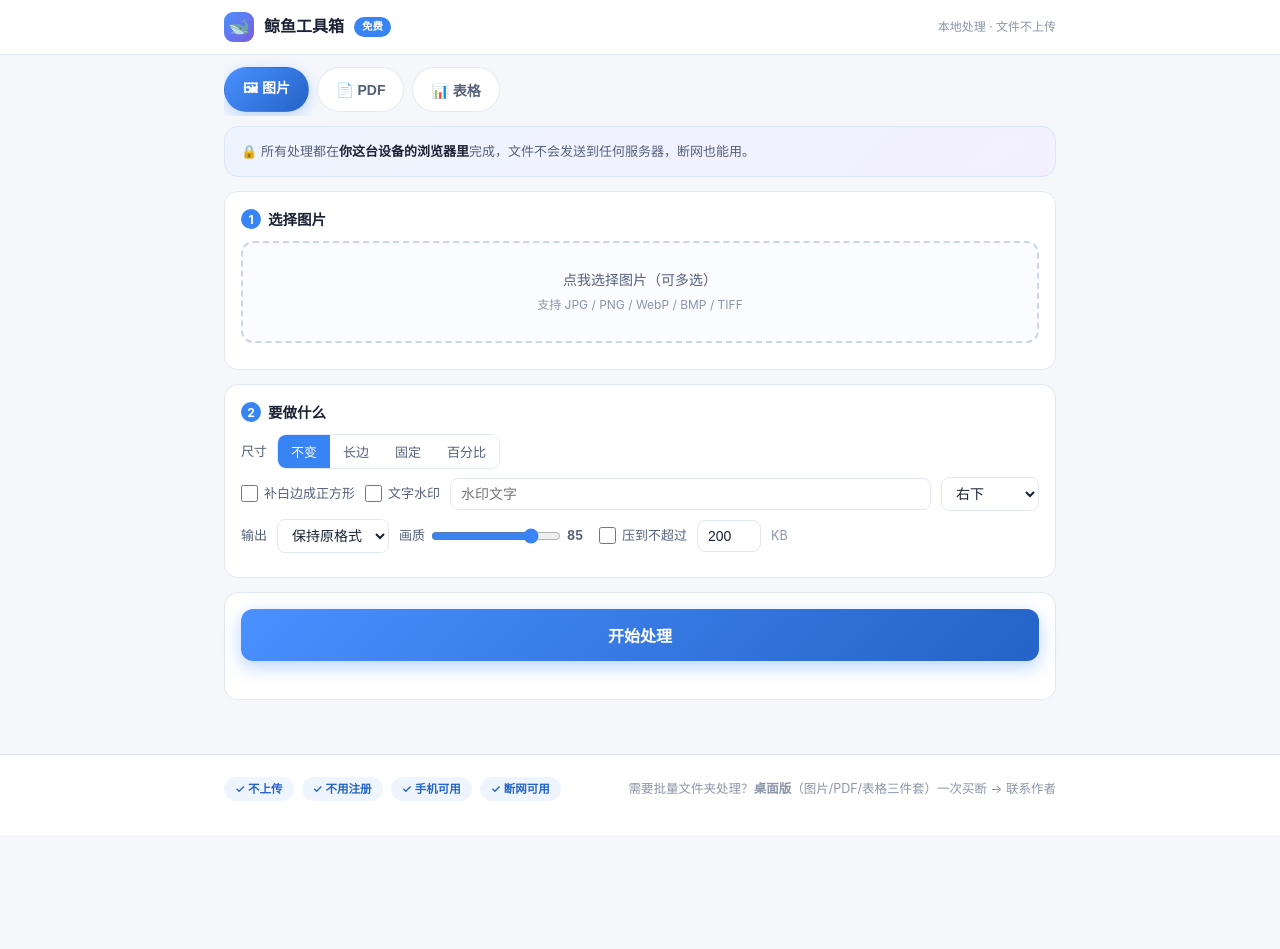
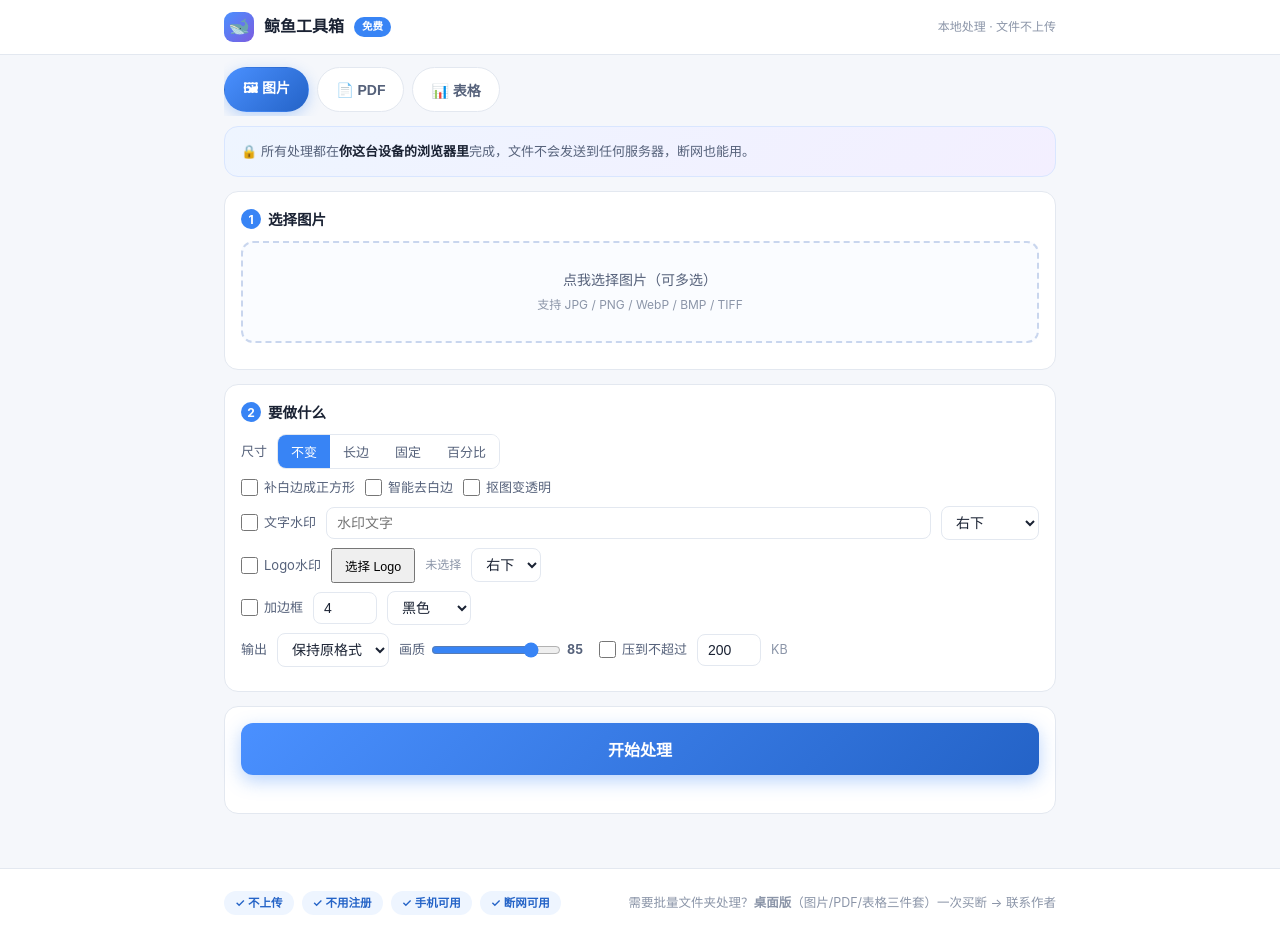
Before and after one commit to lsj666nsyw/whale-tools, a plain HTML site: page index.html in a window 1280 px wide. Before the commit the page ends 835 px from the top, so only its background shows below. Drawn offline with Linux system fonts and the light colour scheme.

Commit message:
update index.html

```diff
--- a/index.html
+++ b/index.html
@@ -164,11 +164,34 @@ footer .wrap{display:flex;flex-wrap:wrap;gap:10px;align-items:center;justify-con
       </div>
       <div class="opt">
         <label class="check"><input type="checkbox" id="img-sq">补白边成正方形</label>
+        <label class="check"><input type="checkbox" id="img-trim">智能去白边</label>
+        <label class="check"><input type="checkbox" id="img-cut">抠图变透明</label>
+      </div>
+      <div class="opt">
         <label class="check"><input type="checkbox" id="img-wm">文字水印</label>
         <input type="text" id="img-wmt" placeholder="水印文字" style="flex:1;min-width:120px">
         <select id="img-wmp">
           <option value="se">右下</option><option value="center">居中斜排</option><option value="sw">左下</option>
           <option value="ne">右上</option><option value="nw">左上</option>
+        </select>
+      </div>
+      <div class="opt">
+        <label class="check"><input type="checkbox" id="img-logo">Logo水印</label>
+        <input type="file" id="img-logofile" accept="image/*" hidden>
+        <button class="btn2" id="img-logobtn" style="padding:6px 12px;font-size:12.5px">选择 Logo</button>
+        <span id="img-logolabel" style="font-size:12px;color:var(--ink3)">未选择</span>
+        <select id="img-logopos">
+          <option value="se">右下</option><option value="center">居中</option><option value="sw">左下</option>
+          <option value="ne">右上</option><option value="nw">左上</option>
+        </select>
+      </div>
+      <div class="opt">
+        <label class="check"><input type="checkbox" id="img-bd">加边框</label>
+        <input type="number" id="img-bdw" value="4" style="width:64px" title="粗细（相对短边千分比）">
+        <select id="img-bdc">
+          <option value="#000000">黑色</option><option value="#ffffff">白色</option>
+          <option value="#444444">深灰</option><option value="#c8c8c8">浅灰</option>
+          <option value="#3884f5">品牌蓝</option>
         </select>
       </div>
       <div class="opt">
```
